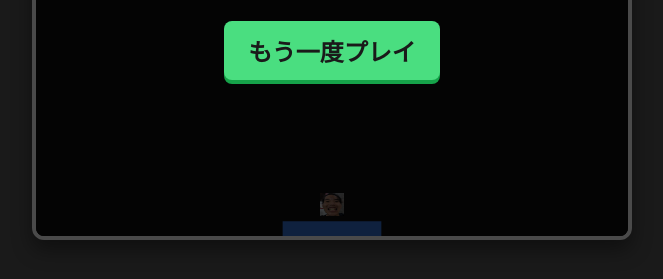
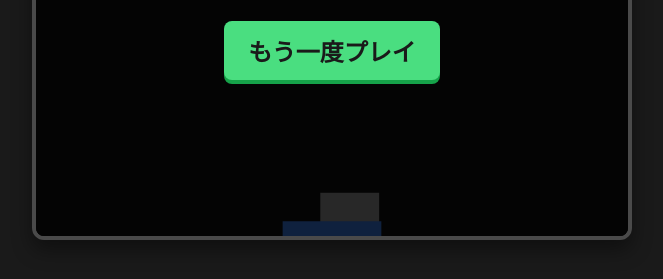
Before and after one commit to honoka-89/honoka-89.github.io, a plain HTML site: page blockplay.html in a window 1280 px wide. Shown: the part 491-770 px from the top of the page, without its empty margins (308-971 px from the left). Drawn offline with Linux system fonts and the light colour scheme; a web font is replaced by a local one.

Commit message:
ボールを透過画像に。ボールの大きさの変更

```diff
--- a/blockplay.html
+++ b/blockplay.html
@@ -261,7 +261,7 @@
 
         // --- 描画関数 ---
 const ballImage = new Image();
-ballImage.src = 'boll.jpg';
+ballImage.src = 'ball.png';
 
 function drawBall() {
     // ctx.drawImage(画像, x座標, y座標, 幅, 高さ);
@@ -270,8 +270,8 @@ function drawBall() {
         ballImage,
         ball.x - ball.radius, // x座標 (中心から半径分左)
         ball.y - ball.radius, // y座標 (中心から半径分上)
-        ball.radius * 2,    // 幅 (直径)
-        ball.radius * 2     // 高さ (直径)
+        ball.radius * 5,    // 幅 (直径)
+        ball.radius * 5     // 高さ (直径)
     );
 }
 
```
Also changed, not shown: boll.jpg (deleted), 1 other file.
